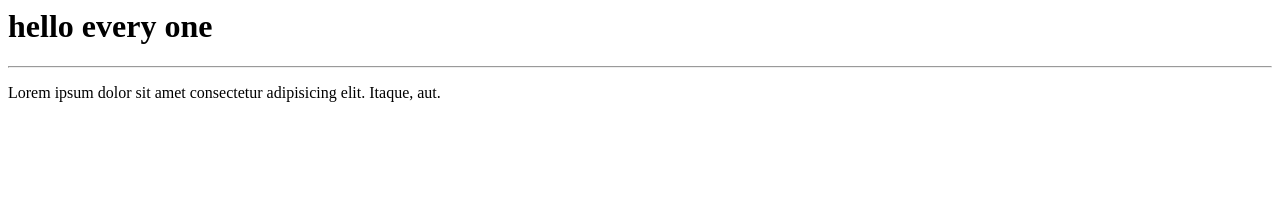
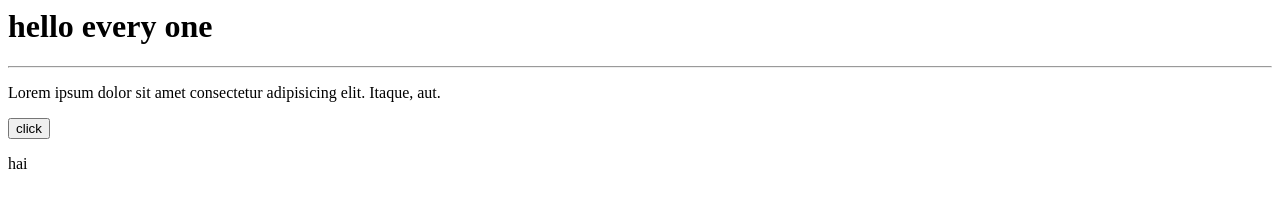
Before and after one commit to Naveenrasanaveen/naveenrespons, a plain HTML site: page index.html in a window 1280 px wide. Drawn offline with Linux system fonts and the light colour scheme.

Commit message:
add button and p

```diff
--- a/index.html
+++ b/index.html
@@ -3,4 +3,6 @@
     <h1>hello every one</h1>
     <hr>
     <p>Lorem ipsum dolor sit amet consectetur adipisicing elit. Itaque, aut.</p>
+    <button>click</button>
+    <p>hai </p>
 </body>
```
